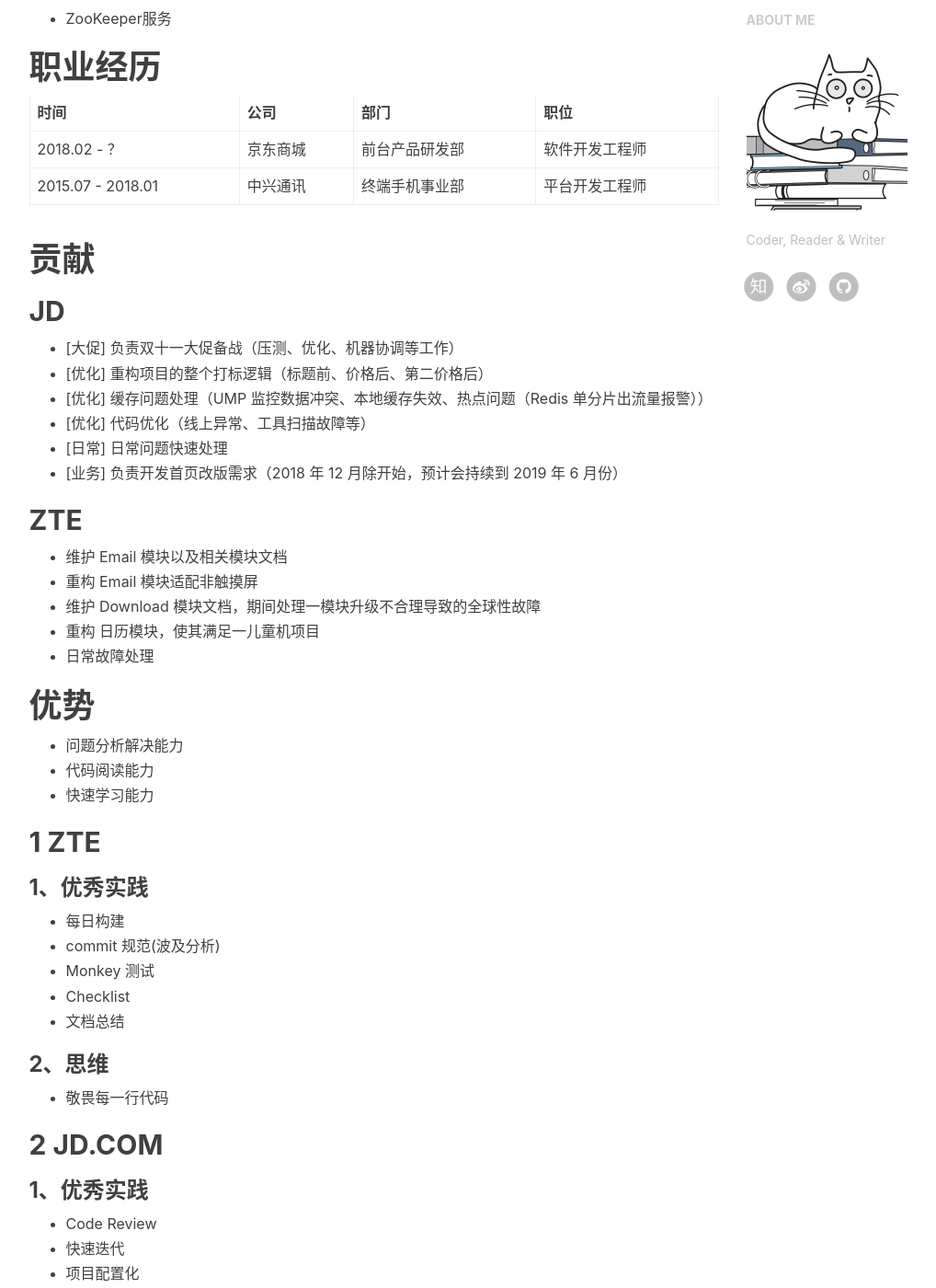
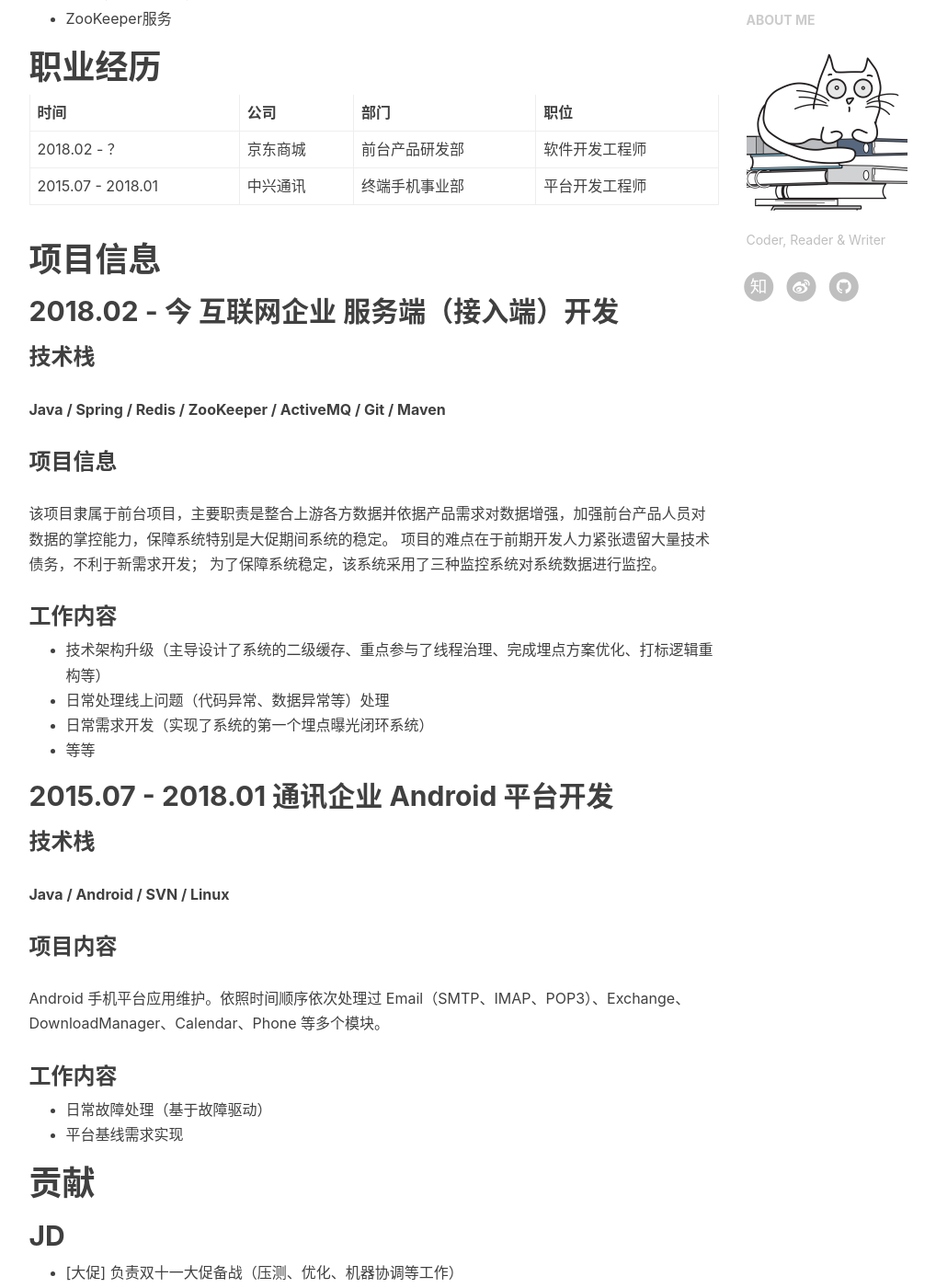
Before and after one commit to fxleyu/fxleyu.github.io, a Jekyll site: the page built from about.md, in a window 1280 px wide and 1400 px high, scrolled down 617 px. Shown: the whole window at 92% size, without its empty margins (136-1154 px from the left). Built offline with Jekyll 4.4.1, drawn with Linux system fonts in a browser that asks for light colours; nearby versions of some CDN libraries; comment, search, counter and statistics services are not loaded.

Commit message:
[介绍] 添加项目信息

```diff
--- a/about.md
+++ b/about.md
@@ -17,6 +17,35 @@
 ---|--|---|---
 2018.02 - ？       | 京东商城 | 前台产品研发部 | 软件开发工程师
 2015.07 - 2018.01  | 中兴通讯 | 终端手机事业部 | 平台开发工程师
+
+# 项目信息
+
+## 2018.02 - 今 互联网企业 服务端（接入端）开发
+### 技术栈
+**Java / Spring / Redis / ZooKeeper / ActiveMQ / Git / Maven**
+
+### 项目信息
+该项目隶属于前台项目，主要职责是整合上游各方数据并依据产品需求对数据增强，加强前台产品人员对数据的掌控能力，保障系统特别是大促期间系统的稳定。
+项目的难点在于前期开发人力紧张遗留大量技术债务，不利于新需求开发；
+为了保障系统稳定，该系统采用了三种监控系统对系统数据进行监控。
+
+### 工作内容
+- 技术架构升级（主导设计了系统的二级缓存、重点参与了线程治理、完成埋点方案优化、打标逻辑重构等）
+- 日常处理线上问题（代码异常、数据异常等）处理
+- 日常需求开发（实现了系统的第一个埋点曝光闭环系统）
+- 等等
+
+## 2015.07 - 2018.01 通讯企业 Android 平台开发
+### 技术栈
+**Java / Android / SVN / Linux**
+
+### 项目内容
+Android 手机平台应用维护。依照时间顺序依次处理过 Email（SMTP、IMAP、POP3）、Exchange、DownloadManager、Calendar、Phone 等多个模块。
+
+### 工作内容
+- 日常故障处理（基于故障驱动）
+- 平台基线需求实现
+
 
 # 贡献
 ## JD
```
